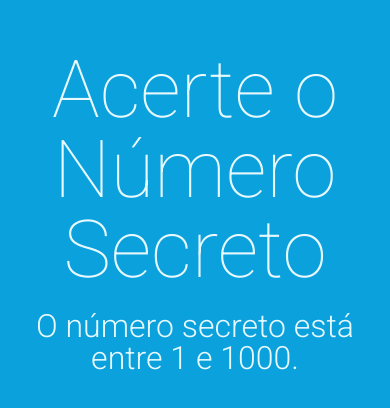
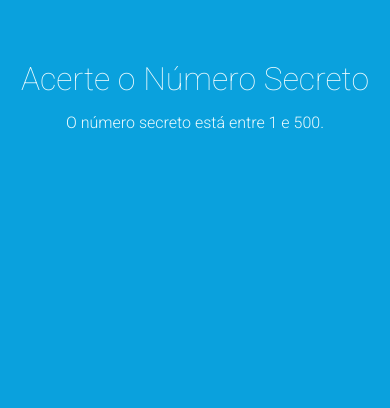
Before and after one commit to brunamotta/Jogo-numero-secreto-com-reconhecimento-de-voz, a plain HTML site: page index.html in a window 390 px wide. Shown: the part 190-598 px from the top of the page. Drawn offline with nearby package versions, Linux system fonts and the light colour scheme.

Commit message:
ajustando responsividade

```diff
--- a/app/sortearNumero.js
+++ b/app/sortearNumero.js
@@ -1,5 +1,5 @@
 const menorValor = 1;
-const maiorValor = 1000;
+const maiorValor = 500;
 const numeroSecreto = gerarNumeroAleatorio();
 
 function gerarNumeroAleatorio() {
--- a/style.css
+++ b/style.css
@@ -73,3 +73,30 @@ h3 {
     color: var(--primary-color);
     transition: all 0.5s ease-out;
 }
+
+@media screen and (max-width: 900px) {
+    body {
+        margin-top: 30vh;
+        justify-content:flex-start
+    }
+
+    h1 {
+        font-size: 2em;
+    }
+
+    h2 {
+        font-size: 1.5em;
+    }
+
+    h3 {
+        font-size: 1em;
+    }
+
+    .mensagem {
+        font-size: 1em;
+    }
+
+    .box {
+        font-size: 2em;
+    }
+}
```
